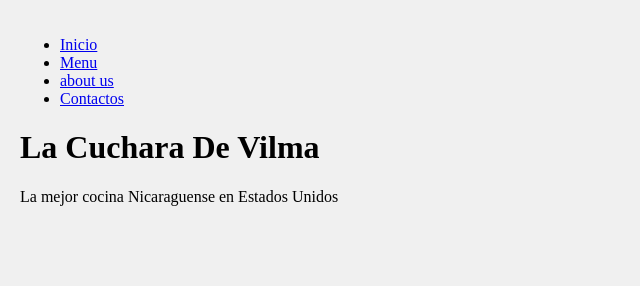
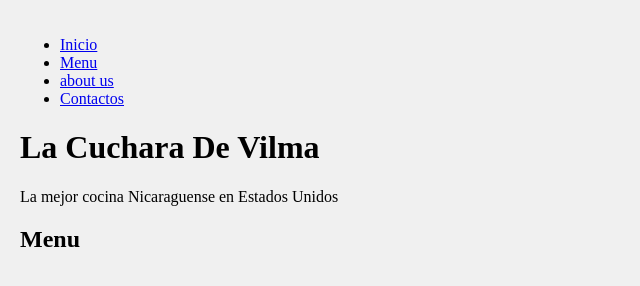
Before and after one commit to Lenin-Miranda/La-cuchara-de-vilma, a plain HTML site: page Index.html in a window 1280 px wide. Shown: the whole page, without its empty margins (0-640 px from the left). Drawn offline with Linux system fonts and the light colour scheme.

Commit message:
add header

```diff
--- a/Index.html
+++ b/Index.html
@@ -31,6 +31,7 @@
         <ul class="menu__content-food menu__content-food__lunch"></ul>
         <ul class="menu__content-food menu__content-food__dessert"></ul>
       </div>
+      <h2 class="menu__title">Menu</h2>
     </section>
   </body>
 </html>
```
